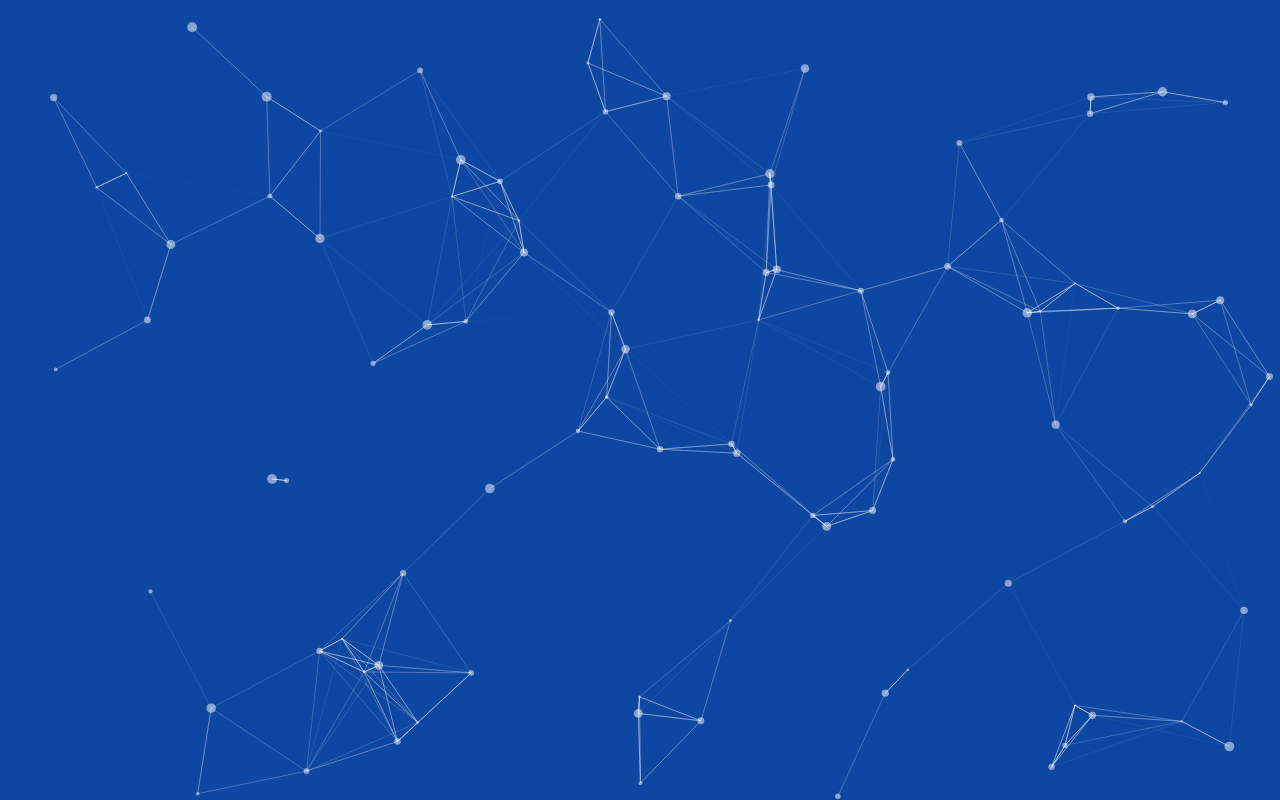
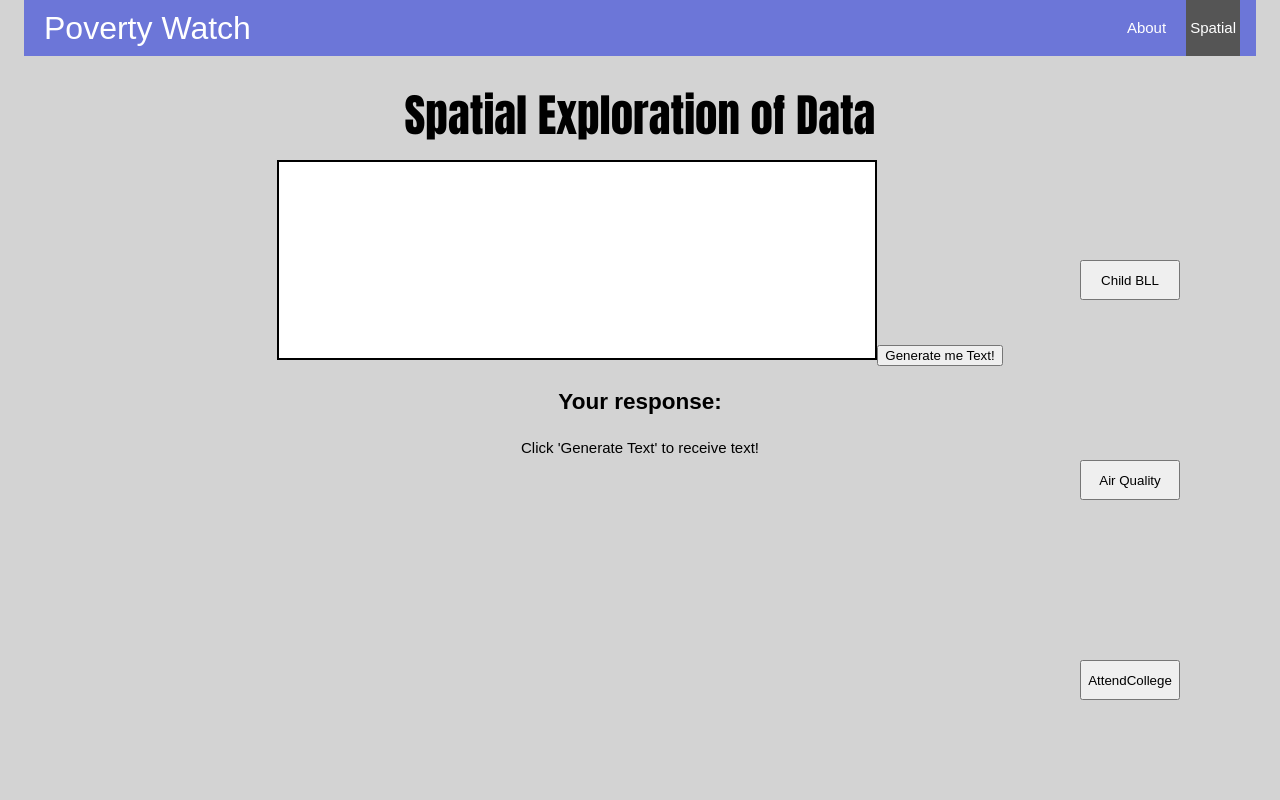
Before and after one commit to adrewtran117/team-delco, a React (Create React App) app in the folder team-delco-v1/: page /spatial in a window 1280 px wide. Built offline with nearby package versions, Linux system fonts and the light colour scheme; what @ibm-watson/assistant-web-chat-react would draw is missing.

Commit message:
Checkpoint for Jul 25

```diff
--- a/team-delco-v1/src/App.css
+++ b/team-delco-v1/src/App.css
@@ -5,8 +5,6 @@
 .container {
   margin:1rem;
   text-align: center;
-  /* position: relative;
-  z-index: 1; */
 }
 .nav {
   background-color: rgb(108, 118, 216);
--- a/team-delco-v1/src/App.js
+++ b/team-delco-v1/src/App.js
@@ -3,12 +3,10 @@ import Home from "./Pages/Home"
 import About from "./Pages/About"
 import SpatialPage from "./Pages/Exploration"
 import { Route, Routes } from "react-router-dom"
-import Particlesjs from "./Components/particles"
-import './App.css';
 
 function App() {
   return (
-    <>
+    <div>
       <Navbar />
       <div className="container">
         <Routes>
@@ -16,10 +14,8 @@ function App() {
           <Route path="/about" element={<About />} />
           <Route path="/spatial" element={<SpatialPage/>} />
         </Routes>
-        <Particlesjs/>
-
       </div>
-    </>
+    </div>
   )
 }
 
--- a/team-delco-v1/src/Components/mapchart.js
+++ /dev/null
@@ -1,57 +0,0 @@
-import React, { useEffect, useState } from "react";
-import { csv } from "d3-fetch";
-import { scaleLinear } from "d3-scale";
-import {
-  ComposableMap,
-  Geographies,
-  Geography,
-  Sphere,
-  Graticule
-} from "react-simple-maps";
-
-const geoUrl = "/features.json";
-
-const colorScale = scaleLinear()
-  .domain([0.29, 0.68])
-  .range(["#ffedea", "#ff5233"]);
-
-const MapChart = () => {
-  const [data, setData] = useState([]);
-
-  useEffect(() => {
-    csv(`/vulnerability.csv`).then((data) => {
-      setData(data);
-    });
-  }, []);
-
-  return (
-    <ComposableMap
-      projectionConfig={{
-        rotate: [-10, 0, 0],
-        scale: 147
-      }}
-      style={{width: "100%"}}
-    >
-      <Sphere stroke="#E4E5E6" strokeWidth={0.5} />
-      <Graticule stroke="#E4E5E6" strokeWidth={0.5} />
-      {data.length > 0 && (
-        <Geographies geography={geoUrl}>
-          {({ geographies }) =>
-            geographies.map((geo) => {
-              const d = data.find((s) => s.ISO3 === geo.id);
-              return (
-                <Geography
-                  key={geo.rsmKey}
-                  geography={geo}
-                  fill={d ? colorScale(d["2017"]) : "#F5F4F6"}
-                />
-              );
-            })
-          }
-        </Geographies>
-      )}
-    </ComposableMap>
-  );
-};
-
-export default MapChart;
--- a/team-delco-v1/src/Components/particles.js
+++ /dev/null
@@ -1,100 +0,0 @@
-import Particles from "react-tsparticles";
-import { loadFull } from "tsparticles";
-
-const Particlesjs = () => {
-  const particlesInit = async (main) => {
-    console.log(main);
-
-    // you can initialize the tsParticles instance (main) here, adding custom shapes or presets
-    // this loads the tsparticles package bundle, it's the easiest method for getting everything ready
-    // starting from v2 you can add only the features you need reducing the bundle size
-    await loadFull(main);
-  };
-
-  const particlesLoaded = (container) => {
-    console.log(container);
-  };
-  return (
-    <div className="particles">
-    <Particles
-      id="tsparticles"
-      init={particlesInit}
-      loaded={particlesLoaded}
-      options={{
-        background: {
-          color: {
-            value: "#0d47a1",
-          },
-        },
-        fpsLimit: 120,
-        interactivity: {
-          events: {
-            onClick: {
-              enable: true,
-              mode: "push",
-            },
-            onHover: {
-              enable: true,
-              mode: "repulse",
-            },
-            resize: true,
-          },
-          modes: {
-            push: {
-              quantity: 4,
-            },
-            repulse: {
-              distance: 200,
-              duration: 0.4,
-            },
-          },
-        },
-        particles: {
-          color: {
-            value: "#ffffff",
-          },
-          links: {
-            color: "#ffffff",
-            distance: 150,
-            enable: true,
-            opacity: 0.5,
-            width: 1,
-          },
-          collisions: {
-            enable: true,
-          },
-          move: {
-            direction: "none",
-            enable: true,
-            outModes: {
-              default: "bounce",
-            },
-            random: false,
-            speed: 1,
-            straight: false,
-          },
-          number: {
-            density: {
-              enable: true,
-              area: 800,
-            },
-            value: 80,
-          },
-          opacity: {
-            value: 0.5,
-          },
-          shape: {
-            type: "circle",
-          },
-          size: {
-            value: { min: 1, max: 5 },
-          },
-        },
-        detectRetina: true,
-      }}
-    />
-    </div>
-  );
-};
-
-export default Particlesjs;
--- a/team-delco-v1/src/Pages/About.js
+++ b/team-delco-v1/src/Pages/About.js
@@ -1,9 +1,11 @@
-import MapChart from "../Components/mapchart"
 export default function About() {
     return(
       <div>
+        <div>
         <h1>About</h1>
-        <MapChart/>
+        </div>
+        <div>
+        </div>
       </div>
     )
   }
--- a/team-delco-v1/src/Pages/Home.js
+++ b/team-delco-v1/src/Pages/Home.js
@@ -1,9 +1,7 @@
 import Watson from "../Components/watson"
-import Particlesjs from "../Components/particles"
 export default function Home() {
     return(
       <div>
-          <Particlesjs/>
           <h1>Home Page</h1>
           <Watson/>
       </div>
```
Also changed, not shown: 1 other file (tests, documents, lock files or other folders).
